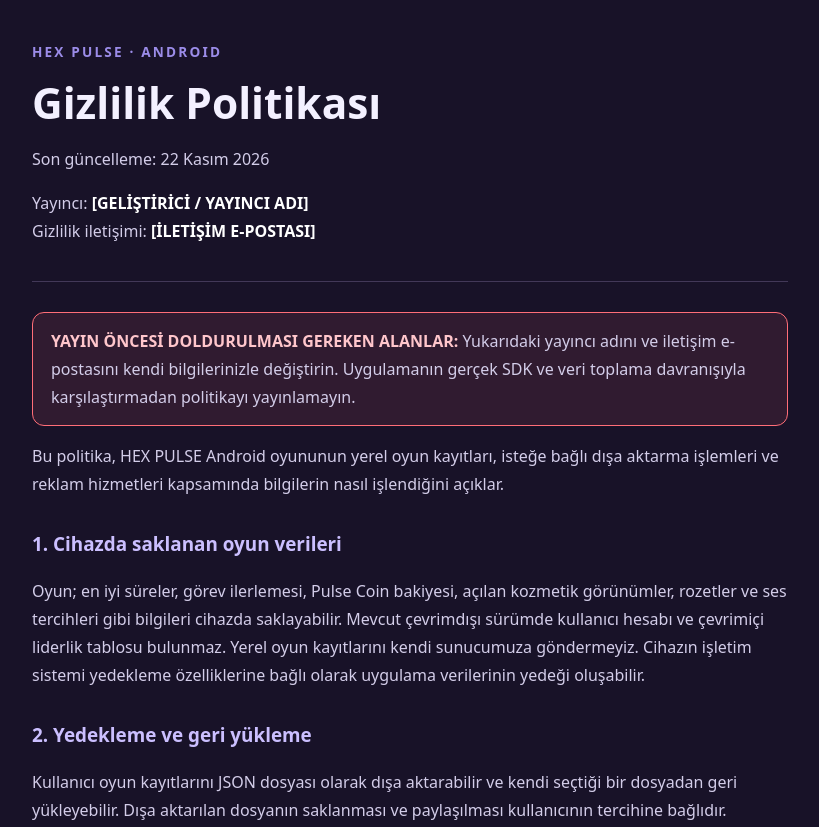
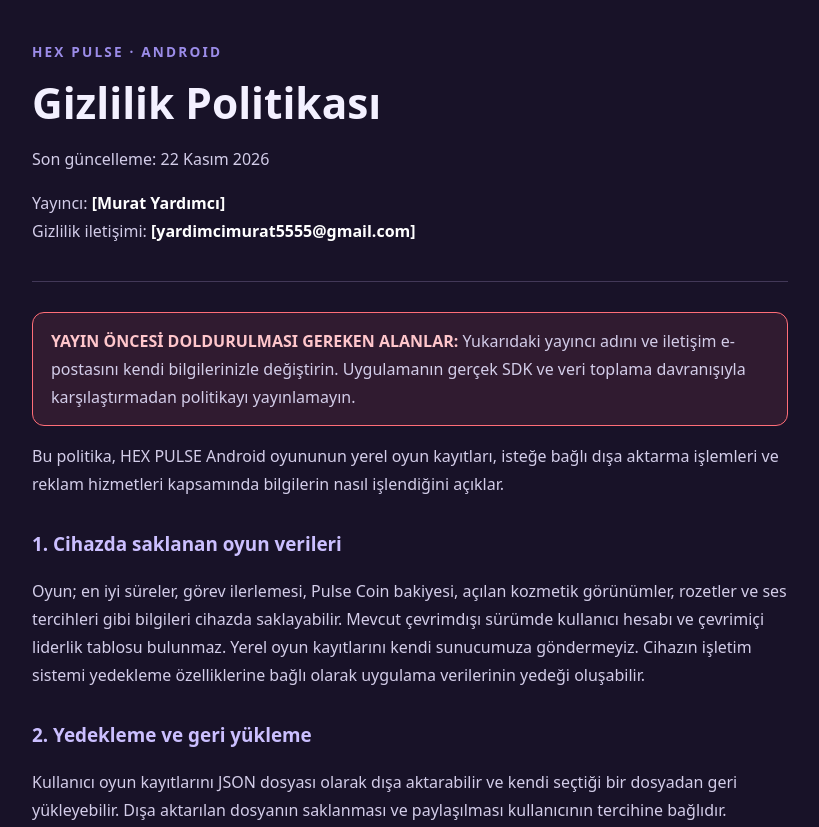
Before and after one commit to yardimcimurat5555-byte/hex-pulse-android-koy.-lk-ZIP-dosya, a plain HTML site: page index.html in a window 1280 px wide. Shown: the top 827 px of the page, without its empty margins (230-1049 px from the left). Drawn offline with Linux system fonts and the light colour scheme.

Commit message:
Update publisher name and contact email in privacy policy

```diff
--- a/index.html
+++ b/index.html
@@ -16,7 +16,7 @@
 </head>
 <body>
   <main>
-    <header><div class="brand">HEX PULSE · ANDROID</div><h1>Gizlilik Politikası</h1><p>Son güncelleme: 22 Kasım 2026</p><p>Yayıncı: <strong>[GELİŞTİRİCİ / YAYINCI ADI]</strong><br>Gizlilik iletişimi: <strong>[İLETİŞİM E-POSTASI]</strong></p></header>
+    <header><div class="brand">HEX PULSE · ANDROID</div><h1>Gizlilik Politikası</h1><p>Son güncelleme: 22 Kasım 2026</p><p>Yayıncı: <strong>[Murat Yardımcı]</strong><br>Gizlilik iletişimi: <strong>[yardimcimurat5555@gmail.com]</strong></p></header>
     <p class="notice"><strong>YAYIN ÖNCESİ DOLDURULMASI GEREKEN ALANLAR:</strong> Yukarıdaki yayıncı adını ve iletişim e-postasını kendi bilgilerinizle değiştirin. Uygulamanın gerçek SDK ve veri toplama davranışıyla karşılaştırmadan politikayı yayınlamayın.</p>
     <p>Bu politika, HEX PULSE Android oyununun yerel oyun kayıtları, isteğe bağlı dışa aktarma işlemleri ve reklam hizmetleri kapsamında bilgilerin nasıl işlendiğini açıklar.</p>
     <h2>1. Cihazda saklanan oyun verileri</h2>
```
